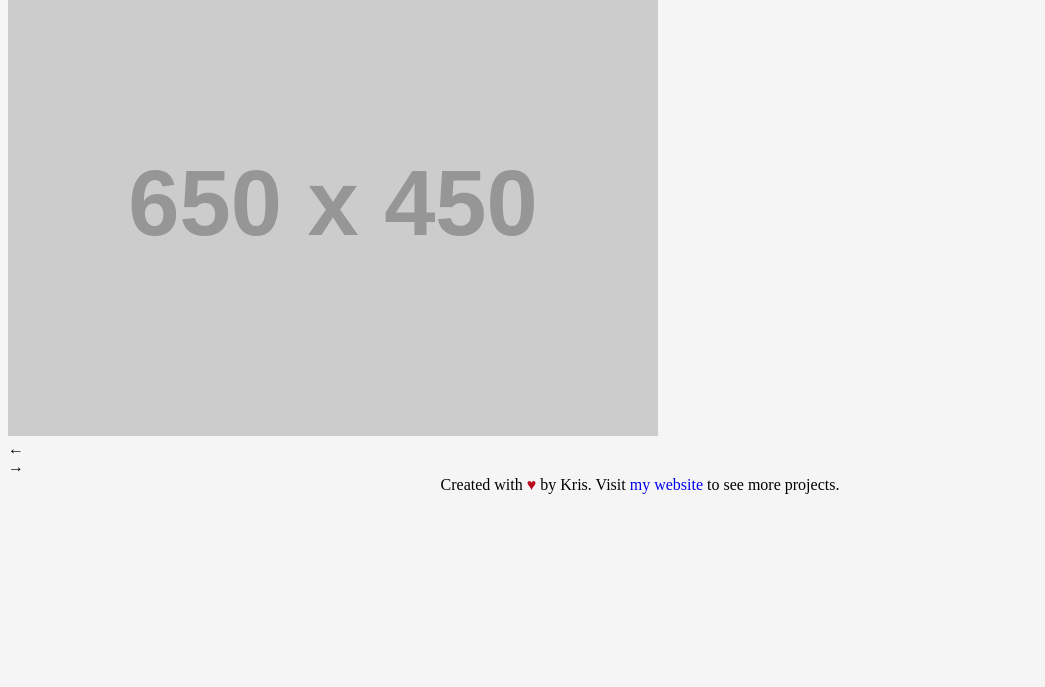
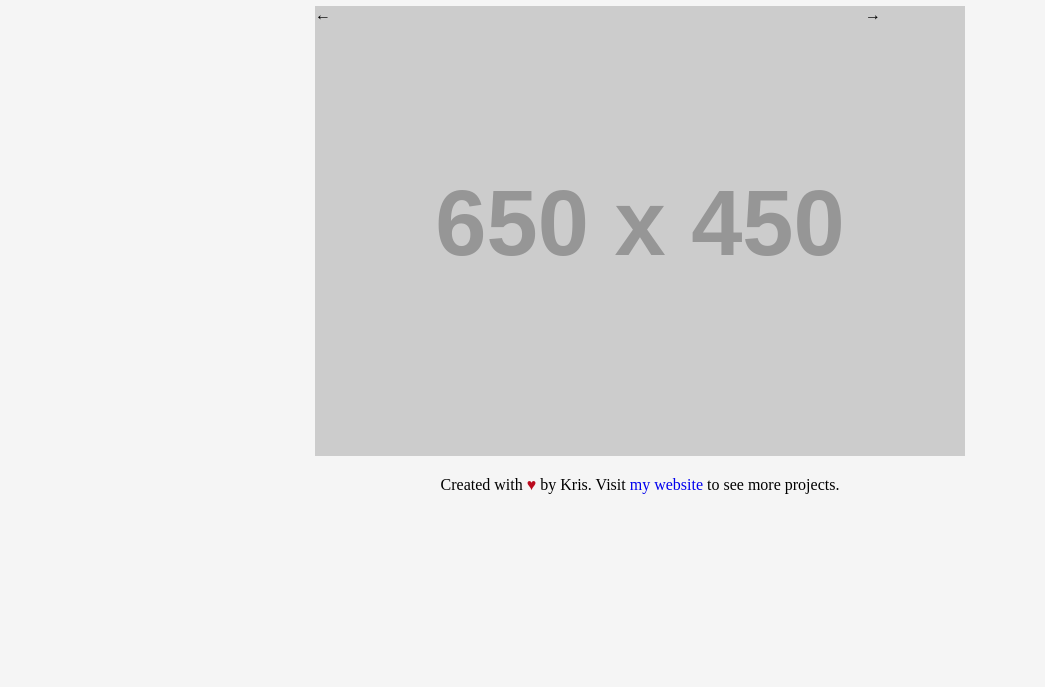
Before and after one commit to kbazant/digitalclock, a plain HTML site: page index.html in a window 1280 px wide. Shown: the part 113-800 px from the top of the page, without its empty margins (0-1045 px from the left). Drawn offline with nearby package versions, Linux system fonts and the light colour scheme; placeholder pictures from the web are drawn by us.

Commit message:
added initial styles for container, image and holders

```diff
--- a/styles.css
+++ b/styles.css
@@ -22,6 +22,8 @@ CLOCK DIV
 QUOTES DIV
 **********/
 
+
+/*
 #quotes {
 	background-color: grey;
 	width: 33%;
@@ -49,10 +51,13 @@ h2 {
 	font-size: 20px;
 	font-style: italic;
 }
+*/
 
 
 /*SLIDER*/
 
+
+/*
 p {
 	z-index: 10000;
 	font-size: 20px;
@@ -88,7 +93,10 @@ p {
 	left: 0;
 	animation: 20s slidy infinite;
 }
+*/
 
+
+/*
 @keyframes slidy {
 	0% {
 		left: 0%;
@@ -142,6 +150,42 @@ p {
 		left: 0%;
 	}
 }
+*/
+
+
+/*JS-SLIDER*/
+
+#container {
+	height: 450px;
+	width: 650px;
+	margin: 20px auto;
+	position: relative;
+}
+
+.img {
+	height: 450px;
+	width: 650px;
+	position: absolute;
+}
+
+#left-holder {
+	height: 450px;
+	width: 100px;
+	position: absolute;
+	left: 0px;
+	top: 0px;
+}
+
+#right-holder {
+	height: 450px;
+	width: 100px;
+	position: absolute;
+	right: 0px;
+	top: 0px;
+}
+
+
+
 
 /**********
 FOOTER
```
